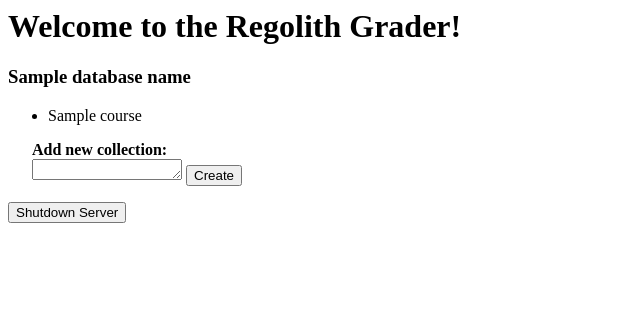
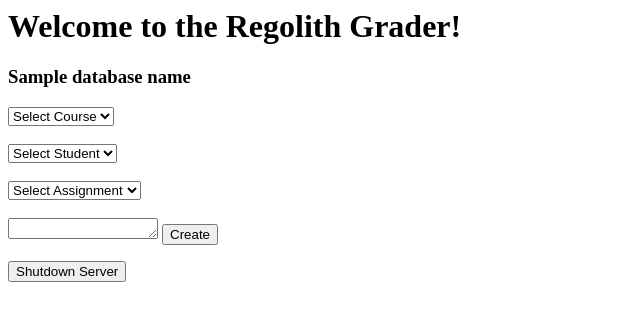
Before and after one commit to regro/regolith, a Flask app: template regolith/templates/grader.html in a window 1280 px wide. Shown: the top 321 px of the page, without its empty margins (0-640 px from the left). Run offline with Flask 2, Linux system fonts and the light colour scheme; the template is opened without the code that fills it: most values are stand-ins (such as "Sample title", 1, 10 or a date in 2020).

Commit message:
more web

```diff
--- a/regolith/templates/grader.html
+++ b/regolith/templates/grader.html
@@ -4,14 +4,27 @@
 <h1>Welcome to the Regolith Grader!</h1>
 {% for dbname in rc.client.database_names() if dbname != 'local' %}
   <h3>{{ dbname }}</h3>
-  <ul>
-  {% for coursename in rc.client[dbname]['courses'] %}
-    <li>{{coursename}}</li>
-  {% endfor %}
-  </ul>
 
-  <div style="margin-left:1.5em;">
-  <b>Add new collection:</b>
+  <select id='courses' onchange='courseChanged(this.value);'>
+    <option value=''>Select Course</option>
+    {% for course in rc.client[dbname]['courses'].find() %}
+    {% if course['active'] %}
+    <option value="{{course['name']}}">{{course['name']}}</option>
+    {% endif %}
+    {% endfor %}
+  </select>
+  <br/><br/>
+
+  <select id='students' onchange='studentChanged(this.value);'>
+    <option value=''>Select Student</option>
+  </select>
+  <br/><br/>
+
+  <select id='assignments' onchange='assignmentChanged(this.value);'>
+    <option value=''>Select Assignment</option>
+  </select>
+  <br/><br/>
+
   <form action="" method="post">
     <textarea rows="1" cols="16" name="dbname" style="display:none;">{{dbname}}</textarea>
     <textarea rows="1" cols="16" name="collname" ></textarea>
@@ -23,4 +36,60 @@
 <form action="shutdown" method="post">
   <button name="shutdown" value="shutdown">Shutdown Server</button>
 </form>
+
+<script type="text/javascript">
+function trucateSelectAfterFirst(sdoc) {
+  var ln = sdoc.length - 1;
+  while (ln > 0) {
+    sdoc.remove(1);  // rm all but first element
+    ln--;
+  }
+}
+
+function extendSelectOptions(sdoc, opts) {
+  for (i = 0; i < opts.length; i++) {
+    var option = document.createElement('option');
+    option.text = opts[i];
+    option.value = opts[i];
+    sdoc.add(option);
+  }
+}
+
+function courseChanged(course) {
+  var selectStudent = document.getElementById('students');
+  trucateSelectAfterFirst(selectStudent);
+
+  var selectAssigment = document.getElementById('assignments');
+  trucateSelectAfterFirst(selectAssignment);
+
+  var studentOptions;
+  var assignmentOptions;
+
+  switch(course){
+    {% for course in rc.client[dbname]['courses'].find() %}
+    {% if course['active'] %}
+    case "{{course['name']}}":
+      studentOptions = {{course['students']}};
+      assignmentOptions = [
+        {% for a in rc.client[dbname]['assignments'].find() %}
+        {% if course['name'] in a['courses'] %}
+        "{{a['_id']}}",
+        {% endif %}
+        {% endfor %}
+        ];
+      break;
+    {% endif %}
+    {% endfor %}
+    default:
+  }
+  extendSelectOptions(selectStudent, studentOptions);
+  extendSelectOptions(selectAssigment, assignmentOptions);
+}
+
+function studentChanged(student) {
+}
+
+function assignementChanged(assignment) {
+}
+</script>
 </body>
```
